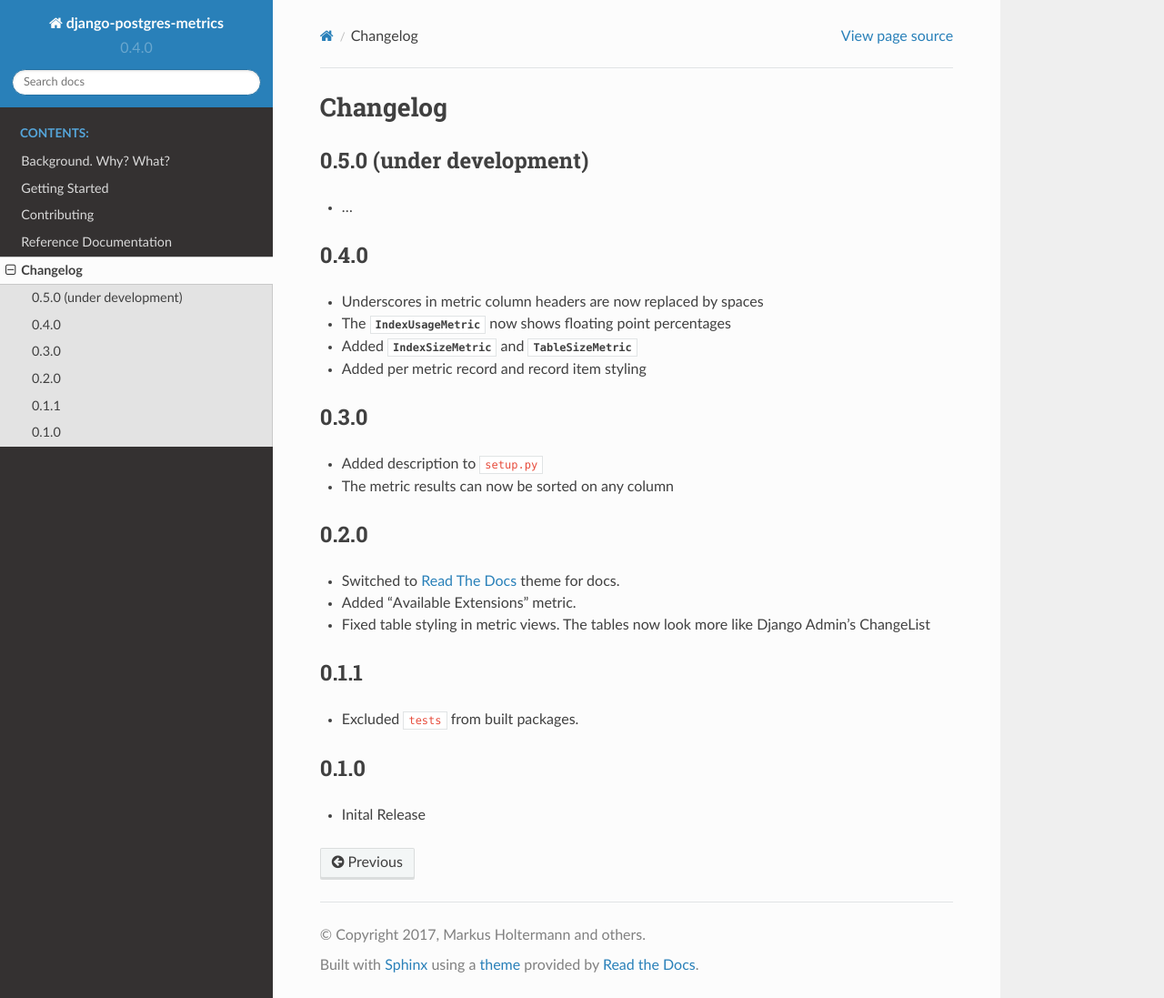
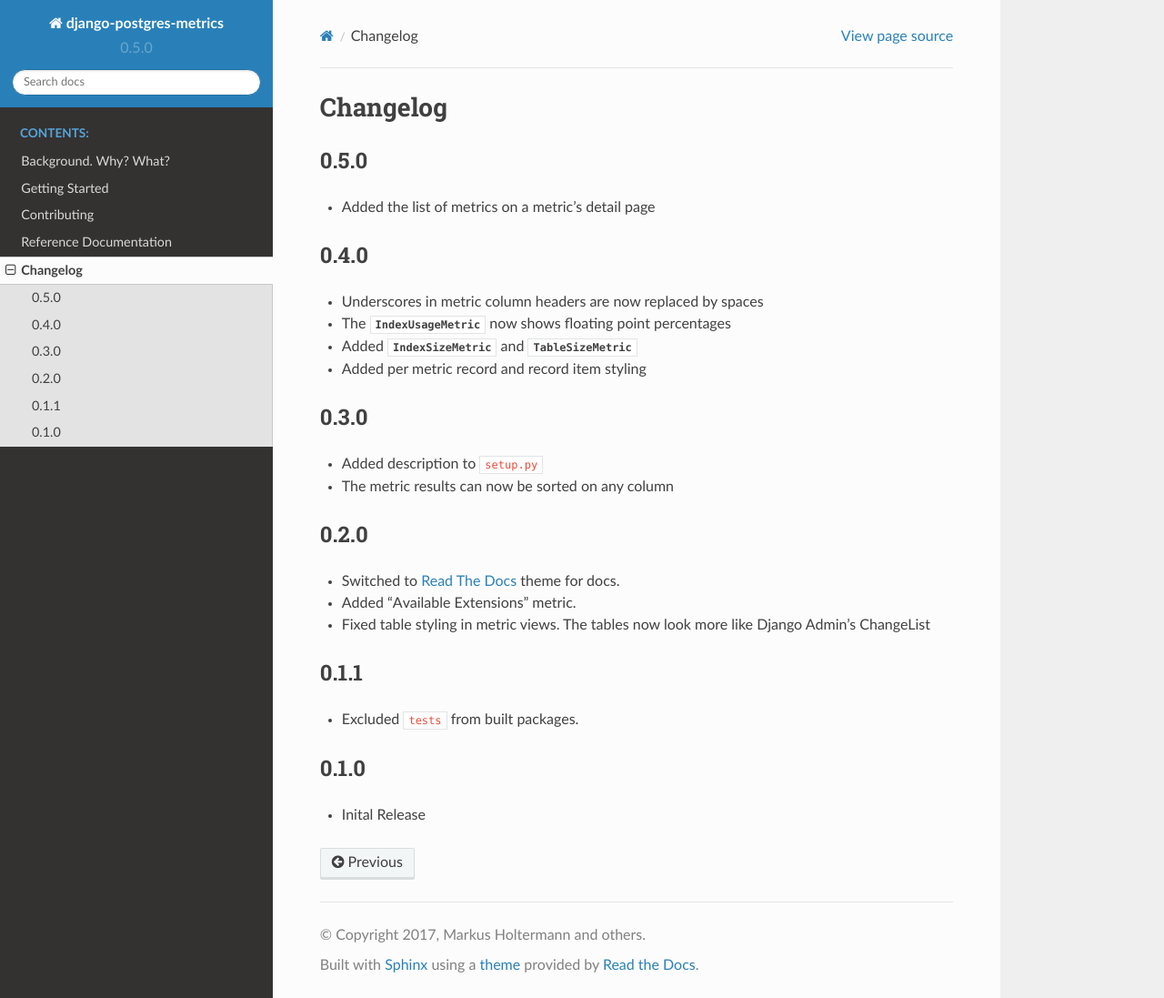
Before and after one commit to django-postgres-metrics/django-postgres-metrics, a Sphinx documentation site: the page built from docs/source/changelog.rst, in a window 1280 px wide and 1097 px high. Shown: the whole window at 91% size. Built offline with Sphinx 7.4.7 and the Read the Docs theme 2.0.0, drawn with Linux system fonts in a browser that asks for light colours.

Commit message:
Bump version: 0.4.0 → 0.5.0

```diff
--- a/docs/source/changelog.rst
+++ b/docs/source/changelog.rst
@@ -4,10 +4,10 @@ Changelog
 
 .. currentmodule:: postgres_metrics
 
-0.5.0 (under development)
-=========================
+0.5.0
+=====
 
-* ...
+* Added the list of metrics on a metric's detail page
 
 0.4.0
 =====
--- a/postgres_metrics/__init__.py
+++ b/postgres_metrics/__init__.py
@@ -1,2 +1,2 @@
 __author__ = 'Markus Holtermann'
-__version__ = '0.4.0'
+__version__ = '0.5.0'
--- a/setup.cfg
+++ b/setup.cfg
@@ -1,5 +1,5 @@
 [bumpversion]
-current_version = 0.4.0
+current_version = 0.5.0
 files = postgres_metrics/__init__.py
 commit = True
 tag = True
```
